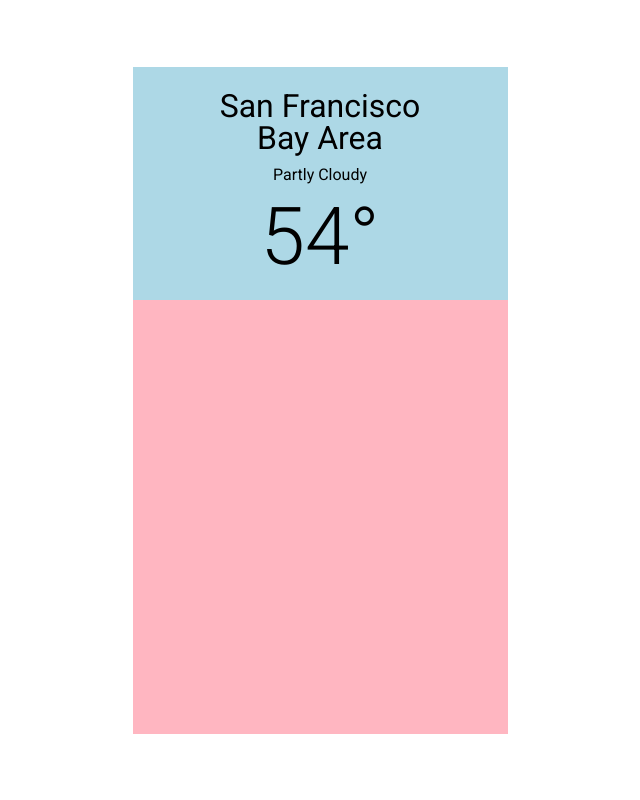
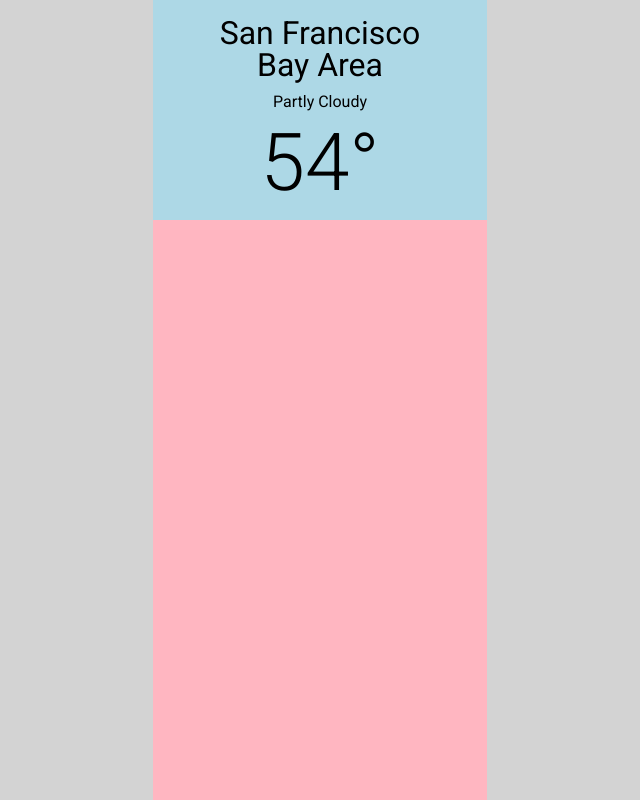
Before and after one commit to npranto/weather-art, a React (Create React App) app: page / in a window 1280 px wide. Shown: the whole page, without its empty margins (320-960 px from the left). Built offline with nearby package versions, Linux system fonts and the light colour scheme.

Commit message:
updates app view width and height to be resposive for different devices

```diff
--- a/src/App.css
+++ b/src/App.css
@@ -1,9 +1,10 @@
 .App {
-    width: 375px;
-    height: 667px;
+    max-width: 375px;
+    height: 100vh;
     background: lightpink;
 }
 .App .routes {
     width: 100%;
-    height: 100%;
+    height: 100vh;
+    overflow: auto;
 }
--- a/src/components/CurrentWeather/CurrentWeather.css
+++ b/src/components/CurrentWeather/CurrentWeather.css
@@ -1,11 +1,11 @@
 .CurrentWeather {
     width: 100%;
-    height: 35%;
+    /* height: 35%; */
     background: lightblue;
     padding-top: 5%;
     padding-bottom: 3%;
-    padding-left: 20%;
-    padding-right: 20%;
+    padding-left: 17.5%;
+    padding-right: 17.5%;
     text-align: center;
     box-sizing: border-box;
     display: flex;
--- a/src/components/Weather/Weather.css
+++ b/src/components/Weather/Weather.css
@@ -1,4 +1,5 @@
 .Weather {
     width: 100%;
-    height: 100%;
+    height: 100vh;
+    overflow: auto;
 }
--- a/src/index.css
+++ b/src/index.css
@@ -7,6 +7,7 @@ body {
     display: flex;
     justify-content: center;
     align-items: center;
+    background: lightgray;
 }
 * {
     font-family: 'Roboto', sans-serif;
@@ -15,3 +16,7 @@ p {
     padding: 0;
     margin: 0;
 }
+
+:root {
+
+}
```
